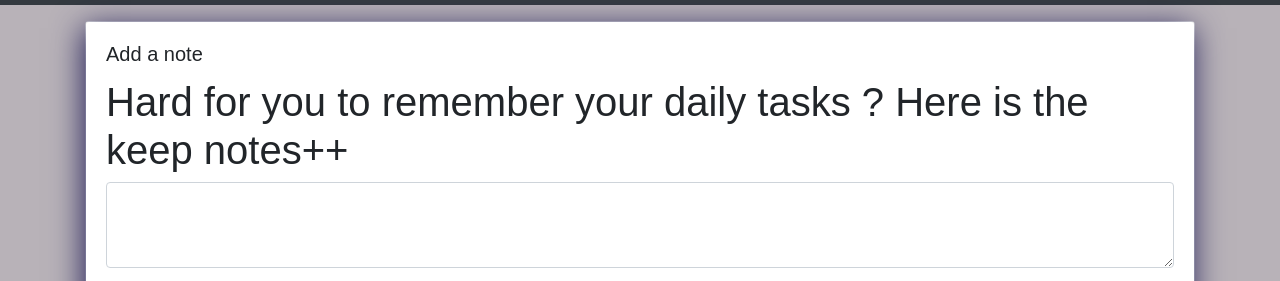
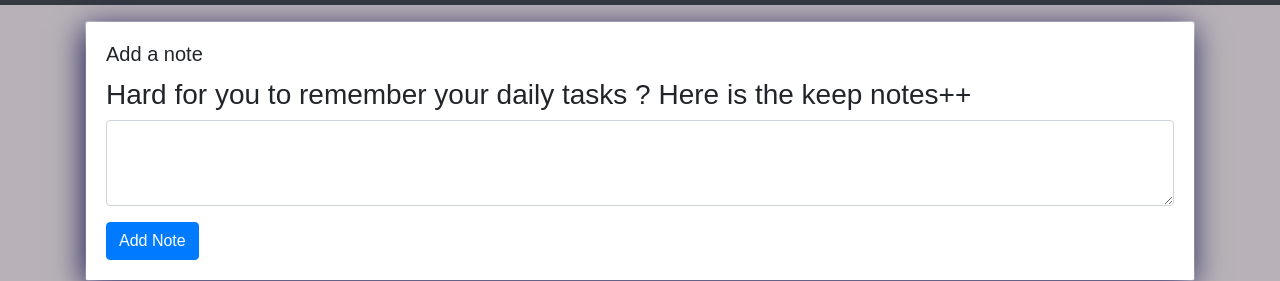
Before and after one commit to debapriya36/Keep-Notes-, a plain HTML site: page index.html in a window 1280 px wide. Shown: the part 83-364 px from the top of the page. Drawn offline with nearby package versions, Linux system fonts and the light colour scheme.

Commit message:
Update index.html

```diff
--- a/index.html
+++ b/index.html
@@ -37,7 +37,7 @@
         <div class="card">
             <div class="card-body">
                 <h5 class="card-title">Add a note</h5>
-        <h1>Hard for you to remember your daily tasks ? Here is the keep notes++ </h1>
+        <h3>Hard for you to remember your daily tasks ? Here is the keep notes++ </h3>
         <div class="form-group">
                     <textarea class="form-control" id="addTxt" rows="3"></textarea>
                 </div>
```
